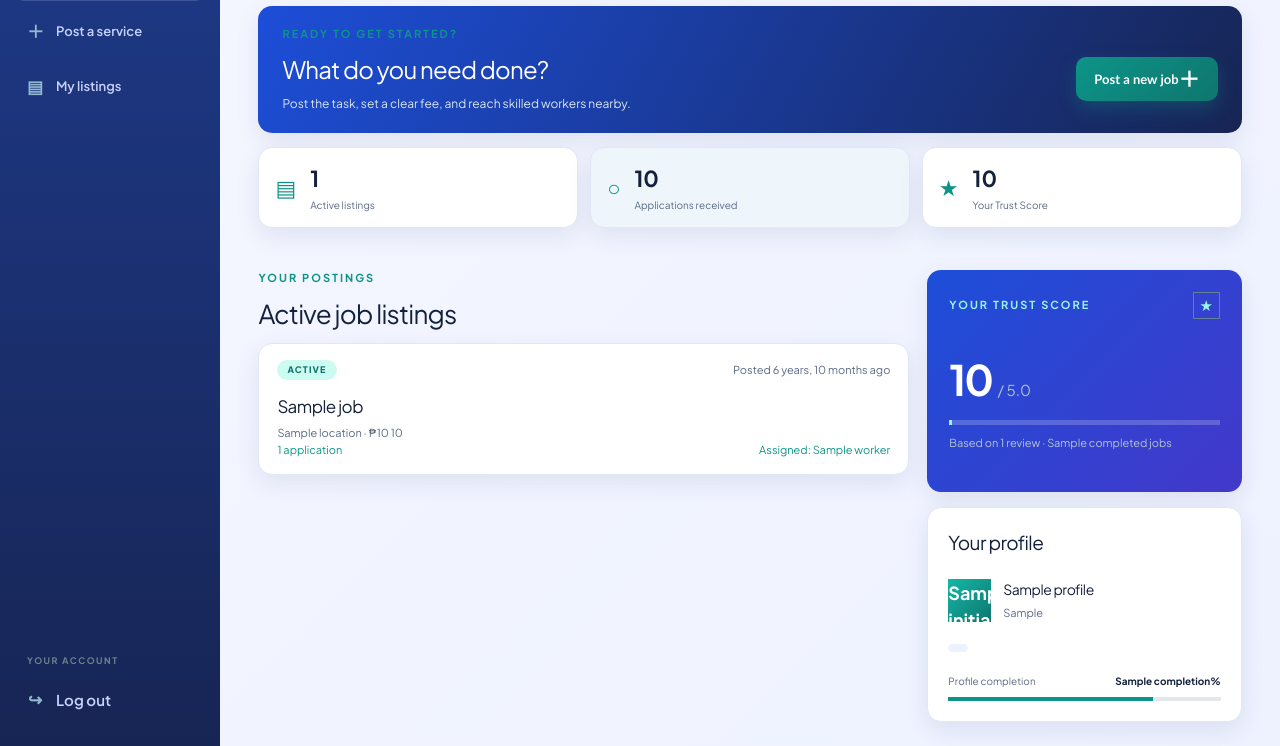
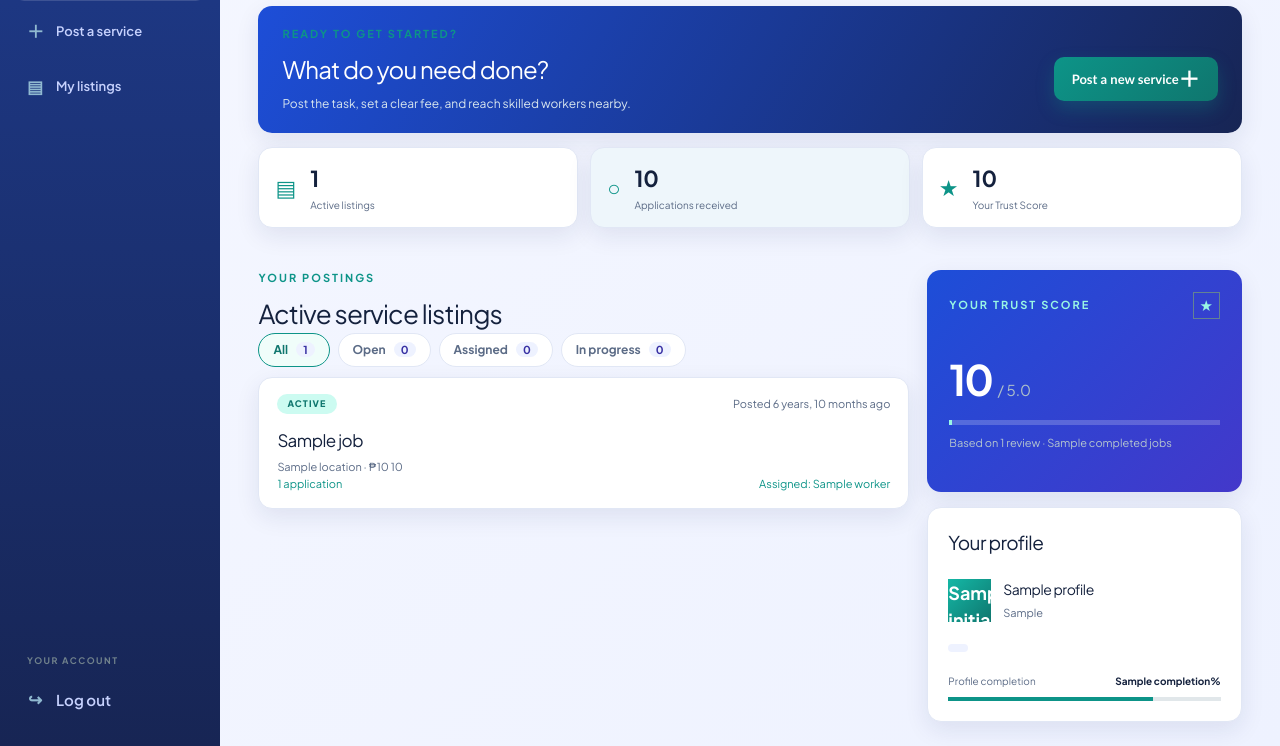
Before and after one commit to sariiie/KugiHub, a Django app: template templates/home/employer.html in a window 1280 px wide. Shown: the part 124-870 px from the top of the page. Run offline with Django 5.2, Linux system fonts and the light colour scheme; the template is opened without the code that fills it: most values are stand-ins (such as "Sample title", 1, 10 or a date in 2020); some libraries are stand-ins or nearby versions.

Commit message:
feat(home): add status filters and status pills to employer dashboard

```diff
--- a/static/css/styles.css
+++ b/static/css/styles.css
@@ -236,3 +236,17 @@ h1 { margin-top: 12px; font-size: clamp(34px, 4.2vw, 54px); line-height: 1.05; }
 .pw-meter[data-level="3"] span:nth-child(-n+3) { background: #14b8a6; }
 .pw-meter[data-level="4"] span:nth-child(-n+4) { background: #0d9488; }
 .pw-label { margin: 6px 0 0; color: var(--muted); font-size: 11px; }
+
+/* ===== Increment: employer dashboard ===== */
+.filter-chips { display: flex; flex-wrap: wrap; gap: 8px; margin: 0 0 6px; }
+.filter-chip { padding: 7px 14px; border: 1.5px solid var(--line); border-radius: 999px; background: #fff; color: var(--muted); font: inherit; font-size: 12px; font-weight: 700; cursor: pointer; transition: border-color .15s, background .15s, color .15s; }
+.filter-chip:hover { border-color: var(--orange); color: var(--ink); }
+.filter-chip.is-active { border-color: var(--orange); background: #f0fdfa; color: #0f766e; }
+.filter-chip small { margin-left: 6px; padding: 1px 7px; border-radius: 999px; background: #eef2ff; color: #3730a3; font-size: 11px; }
+.job-tag.status-open { background: #ccfbf1; color: #0f766e; }
+.job-tag.status-assigned { background: #e0e7ff; color: #3730a3; }
+.job-tag.status-in_progress { background: #fef3c7; color: #92400e; }
+.job-tag.status-completed { background: #dcfce7; color: #166534; }
+.job-card[hidden] { display: none; }
+.empty-state { padding: 28px 22px; text-align: center; }
+.empty-state .button-primary { display: inline-flex; gap: 10px; margin-top: 18px; text-decoration: none; }
--- a/templates/home/employer.html
+++ b/templates/home/employer.html
@@ -17,13 +17,17 @@
 
     <main class="dashboard-main">
         <header class="dashboard-header">
-            <div><p class="kicker dashboard-kicker">{% now "l, d F Y" %}</p><h1>Hello, <strong>{{ user.first_name }}.</strong></h1><p class="dashboard-subtitle">Find dependable people for the work that needs doing.</p></div>
+            <div>
+                <p class="kicker dashboard-kicker">{% now "l, d F Y" %}</p>
+                <h1>Hello, <strong>{{ user.first_name }}.</strong></h1>
+                <p class="dashboard-subtitle">Find dependable people for the work that needs doing.</p>
+            </div>
             <a class="profile-chip" href="#profile"><span class="profile-avatar">{{ initial }}</span><span><strong>{{ profile }}</strong><small>View profile</small></span></a>
         </header>
 
         <section class="employer-actions" id="post-job">
             <div><p class="kicker dashboard-kicker">READY TO GET STARTED?</p><h2>What do you need done?</h2><p>Post the task, set a clear fee, and reach skilled workers nearby.</p></div>
-            <a class="button-primary employer-post-button" href="{% url 'home:post_job' %}">Post a new job <span>＋</span></a>
+            <a class="button-primary employer-post-button" href="{% url 'home:post_job' %}">Post a new service <span>＋</span></a>
         </section>
 
         <section class="employer-stats" aria-label="Employer summary">
@@ -34,13 +38,38 @@
 
         <section class="employer-content" id="listings">
             <div class="jobs-column">
-                <div class="section-heading"><div><p class="kicker dashboard-kicker">YOUR POSTINGS</p><h2>Active job listings</h2></div></div>
+                <div class="section-heading"><div><p class="kicker dashboard-kicker">YOUR POSTINGS</p><h2>Active service listings</h2></div></div>
+
+                {% if listings %}
+                <div class="filter-chips" role="group" aria-label="Filter listings by status">
+                    <button type="button" class="filter-chip is-active" data-filter="all">All <small>0</small></button>
+                    <button type="button" class="filter-chip" data-filter="open">Open <small>0</small></button>
+                    <button type="button" class="filter-chip" data-filter="assigned">Assigned <small>0</small></button>
+                    <button type="button" class="filter-chip" data-filter="in_progress">In progress <small>0</small></button>
+                </div>
+                {% endif %}
+
                 {% for job in listings %}
-                <article class="job-card employer-job-card"><div class="job-card-top"><span class="job-tag">{{ job.get_status_display|upper }}</span><span class="job-time">Posted {{ job.posted_at|timesince }} ago</span></div><h3>{{ job.title }}</h3><p class="job-client">{{ job.location }} · ₱{{ job.fee_amount|floatformat:"-2" }} {{ job.get_fee_type_display|lower }}</p><div class="job-card-footer"><span class="client-rating">{{ job.app_count }} application{{ job.app_count|pluralize }}</span>{% if job.assigned_worker %}<span class="client-rating">Assigned: {{ job.assigned_worker.worker.get_full_name }}</span>{% endif %}</div></article>
+                <article class="job-card employer-job-card" data-status="{{ job.status }}">
+                    <div class="job-card-top"><span class="job-tag status-{{ job.status }}">{{ job.get_status_display|upper }}</span><span class="job-time">Posted {{ job.posted_at|timesince }} ago</span></div>
+                    <h3>{{ job.title }}</h3>
+                    <p class="job-client">{{ job.location }} · ₱{{ job.fee_amount|floatformat:"-2" }} {{ job.get_fee_type_display|lower }}</p>
+                    <div class="job-card-footer"><span class="client-rating">{{ job.app_count }} application{{ job.app_count|pluralize }}</span>{% if job.assigned_worker %}<span class="client-rating">Assigned: {{ job.assigned_worker.worker.get_full_name }}</span>{% endif %}</div>
+                </article>
                 {% empty %}
-                <article class="job-card"><h3>No active listings yet</h3><p class="job-client">Post your first job to start receiving applications.</p></article>
+                <article class="job-card empty-state">
+                    <h3>No active listings yet</h3>
+                    <p class="job-client">Post your first service to start receiving applications.</p>
+                    <a class="button-primary" href="{% url 'home:post_job' %}">Post a service <span>＋</span></a>
+                </article>
                 {% endfor %}
+
+                <article class="job-card empty-state" id="filterEmpty" hidden>
+                    <h3>No listings with this status</h3>
+                    <p class="job-client">Try another filter above.</p>
+                </article>
             </div>
+
             <aside class="dashboard-right" id="profile">
                 <section class="trust-card"><div class="trust-card-heading"><p class="kicker dashboard-kicker">YOUR TRUST SCORE</p><span class="trust-mark">★</span></div><div class="trust-score">{{ profile.trust_score }} <small>/ 5.0</small></div><div class="trust-meter"><span style="width: {{ trust_percent }}%"></span></div><p>Based on {{ profile.review_count }} review{{ profile.review_count|pluralize }} · {{ completed_jobs }} completed job{{ completed_jobs|pluralize }}</p></section>
                 <section class="profile-card"><div class="profile-card-heading"><h2>Your profile</h2></div><div class="profile-summary"><span class="large-avatar">{{ initial }}</span><div><h3>{{ profile }}</h3><p>{{ profile.get_employer_type_display }}</p></div></div><div class="skill-list">{% if user.city %}<span>{{ user.city }}</span>{% endif %}<span>{{ user.email }}</span></div><div class="profile-completion"><span>Profile completion</span><strong>{{ completion }}%</strong><div class="completion-track"><span style="width: {{ completion }}%"></span></div></div></section>
@@ -48,4 +77,38 @@
         </section>
     </main>
 </div>
+<script>
+(function () {
+    var chips = document.querySelectorAll('.filter-chip');
+    var cards = document.querySelectorAll('.employer-job-card');
+    var empty = document.getElementById('filterEmpty');
+    if (!chips.length) return;
+
+    function count(filter) {
+        if (filter === 'all') return cards.length;
+        var n = 0;
+        cards.forEach(function (c) { if (c.getAttribute('data-status') === filter) n++; });
+        return n;
+    }
+
+    function apply(filter) {
+        var shown = 0;
+        cards.forEach(function (c) {
+            var match = filter === 'all' || c.getAttribute('data-status') === filter;
+            c.hidden = !match;
+            if (match) shown++;
+        });
+        empty.hidden = shown !== 0;
+        chips.forEach(function (chip) {
+            chip.classList.toggle('is-active', chip.getAttribute('data-filter') === filter);
+        });
+    }
+
+    chips.forEach(function (chip) {
+        var f = chip.getAttribute('data-filter');
+        chip.querySelector('small').textContent = count(f);
+        chip.addEventListener('click', function () { apply(f); });
+    });
+})();
+</script>
 {% endblock %}
```
